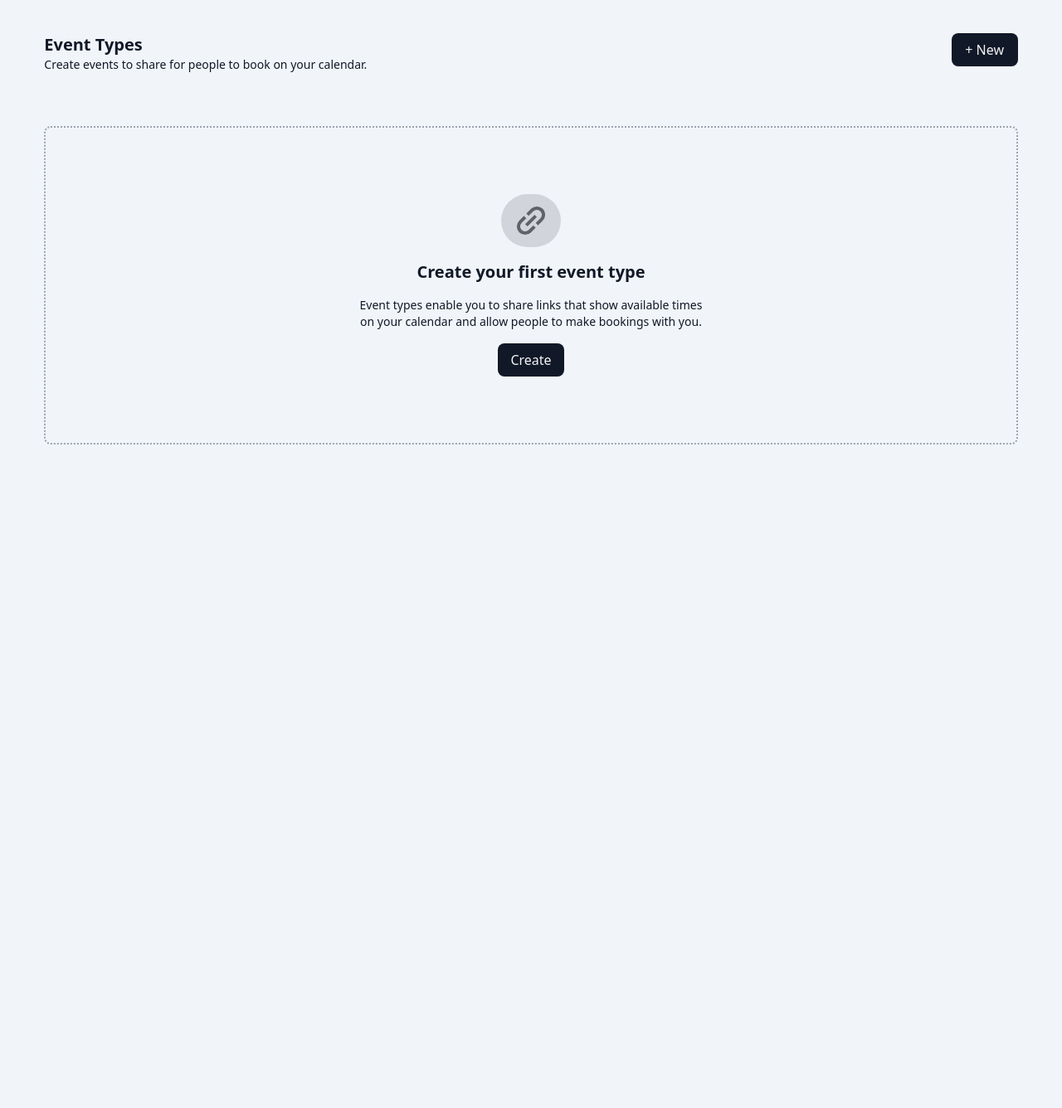
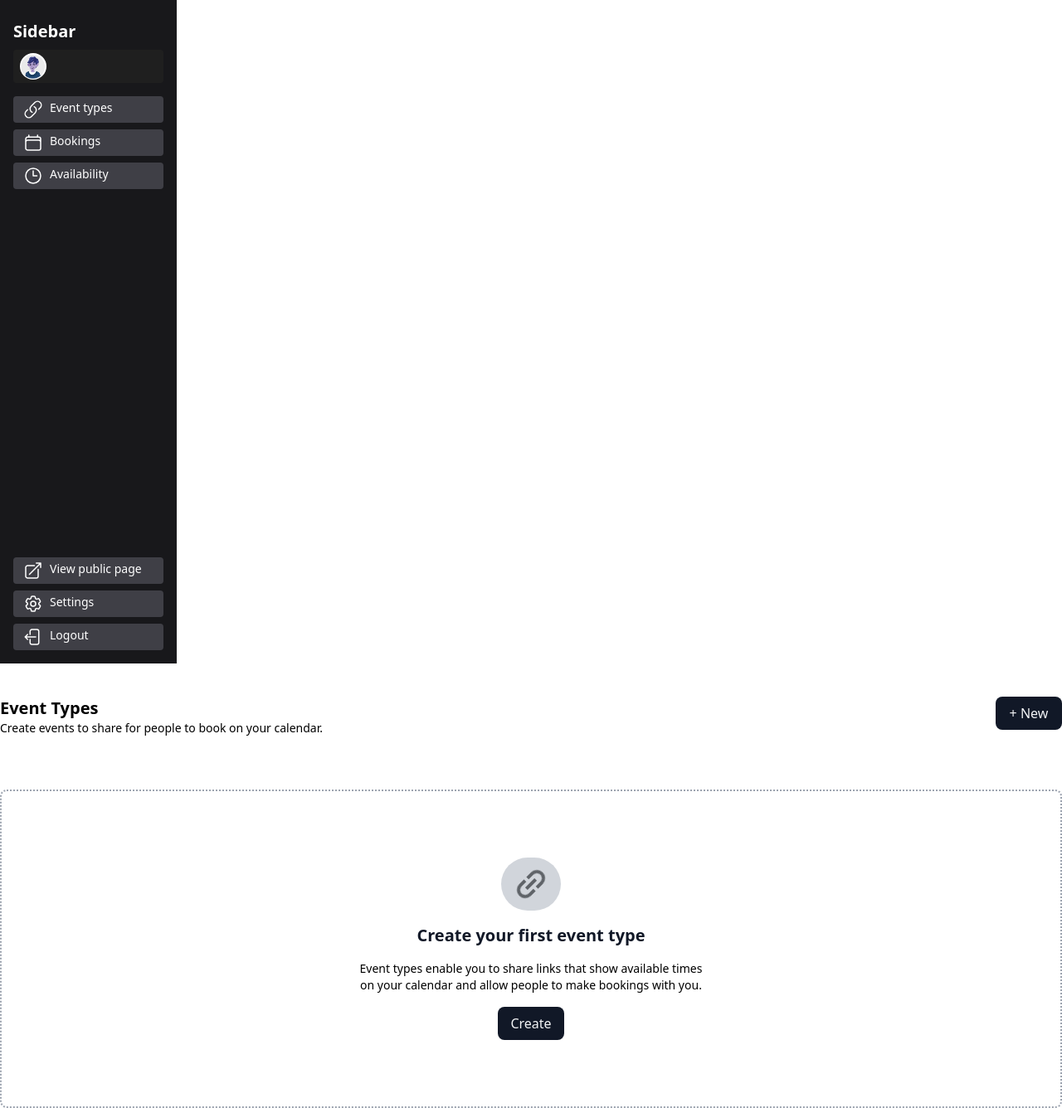
Before and after one commit to Agahan14/schedule, a FastAPI app: template src/project/templates/event/event.html in a window 1280 px wide. Shown: the whole page at 83% size. Before the commit the page ends 536 px from the top, so only its background shows below. Run offline with FastAPI, Linux system fonts and the light colour scheme; the template is opened without the code that fills it, so the values that code supplies are empty; style sheets or scripts are compiled from the project's sources; some libraries are stand-ins or nearby versions.

Commit message:
💄 small ui update

```diff
--- a/src/project/routers/event.py
+++ b/src/project/routers/event.py
@@ -74,6 +74,7 @@ async def events(request: Request, page: int = Query(1, ge=1), session: Session
             "total_pages": total_pages,
             "total_items": total_items,
             "page_range": page_range,
+            "user": current_user,
         },
     )
 
--- a/src/project/templates/base.html
+++ b/src/project/templates/base.html
@@ -19,7 +19,7 @@
     {% import "components/create_event.html" as create_event %}
     {{ create_event.render() }}
 
-    <body class="" id="app">
+    <body class="relative" id="app">
         {% block content %} {% endblock %}
     </body>
 </html>
--- a/src/project/templates/event/event.html
+++ b/src/project/templates/event/event.html
@@ -1,13 +1,9 @@
-<!doctype html>
-<html lang="en">
-    <head>
-        <meta charset="UTF-8" />
-        <meta name="viewport" content="width=device-width, initial-scale=1.0" />
-        <title>Event Types</title>
-        <script src="https://cdn.tailwindcss.com"></script>
-    </head>
-    <body class="min-h-screen bg-slate-100 text-gray-900 dark:bg-gray-900 dark:text-gray-100">
-        <div class="mx-auto mt-10 w-11/12">
+{% extends "base.html" %} {% block content %}
+<!-- prettier-ignore -->
+{% import "components/index_sidebar.html" as sidebar %}
+{{ sidebar.render(user) }}
+<main class="">
+    <div class="mx-auto mt-10">
         <div class="flex justify-between">
             <span>
                 <h1 class="text-xl font-bold">Event Types</h1>
@@ -20,7 +16,8 @@
             </span>
         </div>
     </div>
-        <div class="mx-auto mt-8 flex w-11/12 flex-col">
+
+    <div class="mt-8 flex flex-col">
         {% for event in events %}
 
         <a href="/event/update/{{ event.id }}">
@@ -97,7 +94,7 @@
 
     {% if not events %}
     <div
-            class="mx-auto mt-2 flex min-h-96 w-11/12 items-center justify-center rounded-lg border-2 border-dotted border-gray-400"
+        class="mx-auto mt-2 flex min-h-96 items-center justify-center rounded-lg border-2 border-dotted border-gray-400"
     >
         <div class="space-y-4 text-center">
             <span class="inline-flex items-center justify-center rounded-full bg-gray-300 p-2">
@@ -118,5 +115,6 @@
         </div>
     </div>
     {% endif %}
-    </body>
-</html>
+</main>
+
+{% endblock %}
--- a/src/project/templates/index_new.html
+++ b/src/project/templates/index_new.html
@@ -1,8 +1,9 @@
-<!-- prettier-ignore -->
 {% extends "base.html" %} {% block content %}
 
 <div class="flex min-h-screen">
-    {% include "components/index_sidebar.html" %}
+    <!-- prettier-ignore -->
+    {% import "components/index_sidebar.html" as sidebar %}
+    {{ sidebar.render(user) }}
 
     <main class="w-full bg-zinc-950 p-8 text-white">
         <create-event @closecreateevent="createEventOpened=false" v-if="createEventOpened"></create-event>
```
Lines whose indentation alone changed are shown as unchanged.
